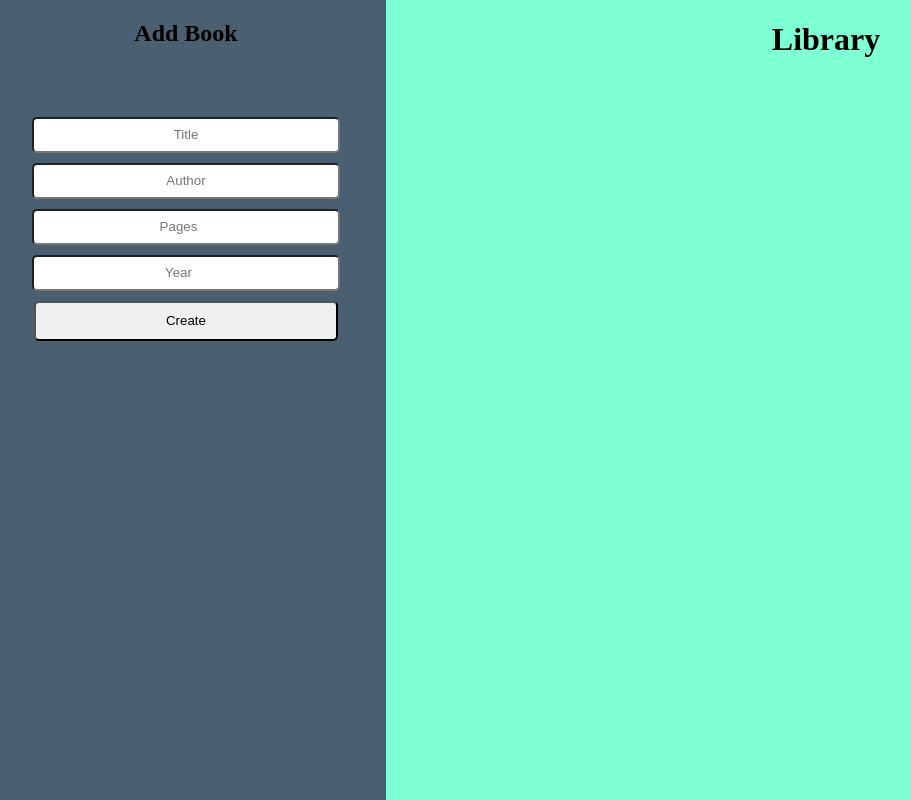
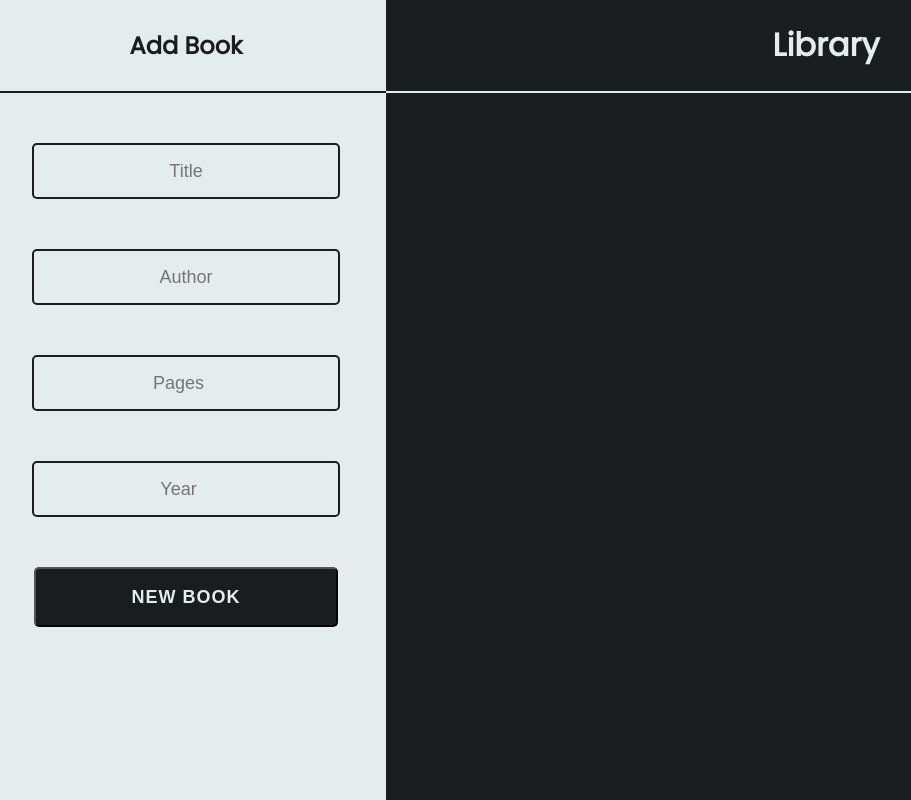
Before and after one commit to Phil-Menard/Library, a plain HTML site: page index.html in a window 1280 px wide. Shown: the whole page, without its empty margins (14-925 px from the left). Drawn offline with Linux system fonts and the light colour scheme.

Commit message:
Add style and fix close button
Change the style of the page (color / font / small animation).
Click for close button was too long, adjust the size.

```diff
--- a/index.html
+++ b/index.html
@@ -6,6 +6,7 @@
     <meta http-equiv="X-UA-Compatible" content="IE=edge">
     <meta name="viewport" content="width=device-width, initial-scale=1.0">
     <link rel="stylesheet" href="./styles.css">
+    <link rel="preconnect" href="https://fonts.googleapis.com"><link rel="preconnect" href="https://fonts.gstatic.com" crossorigin><link href="https://fonts.googleapis.com/css2?family=Poppins&display=swap" rel="stylesheet">
     <script src="./script.js" defer></script>
     <title>Library</title>
 </head>
@@ -19,7 +20,7 @@
             <input type="text" id="author" name="author" placeholder="Author">
             <input type="number" id="pages" name="pages" placeholder="Pages">
             <input type="number" id="year" name="year" placeholder="Year">
-            <button type="submit">Create</button>
+            <button type="submit" id="addButton">NEW BOOK</button>
         </form>
     </div>
 
--- a/script.js
+++ b/script.js
@@ -28,7 +28,6 @@ function getValues(e)    {
     for (let i = 0; i < values.length; i++) {
         values[i].value = "";   //reinitiate the values on the form
     }
-
 }
 
 function displayBook(title, author, pages, year)   {
@@ -36,7 +35,10 @@ function displayBook(title, author, pages, year)   {
     let card = document.createElement('div');
     card.className = "card";
     let closeButton = document.createElement('button');
-    closeButton.className = "close";
+    closeButton.className = "closeIcon";
+    let iconClose = document.createElement('img');
+    iconClose.setAttribute("src", "./images/close-svgrepo-com.svg");
+    closeButton.appendChild(iconClose);
     let titleDiv = document.createElement('div');
     let authorDiv = document.createElement('div');
     let pagesDiv = document.createElement('div');
@@ -52,9 +54,9 @@ function displayBook(title, author, pages, year)   {
     card.append(closeButton ,titleDiv, authorDiv, pagesDiv, yearDiv);
     main.appendChild(card);
 
-    closeButton.addEventListener('click', removeCard);
+    iconClose.addEventListener('click', removeCard);
 }
 
 function removeCard()   {
-    this.parentElement.remove();
+    this.parentElement.parentElement.remove();
 }
--- a/styles.css
+++ b/styles.css
@@ -1,3 +1,9 @@
+:root   {
+    --color-white : rgb(229, 236, 236);
+    --color-black: rgb(25, 29, 32);
+    font-family: 'Poppins', sans-serif;
+}
+
 body    {
     margin: 0;
     padding: 0;
@@ -7,7 +13,7 @@ body    {
 }
 
 .left   {
-    background-color: rgb(75, 95, 114);
+    background-color: var(--color-white);
     min-width: 400px;
     display: flex;
     flex-direction: column;
@@ -16,7 +22,7 @@ body    {
 }
 
 .right  {
-    background-color: aquamarine;
+    background-color: var(--color-black);
     width: 100%;
     display: flex;
     flex-direction: column;
@@ -25,47 +31,98 @@ body    {
 .main   {
     height: 100%;
     display: grid;
-    grid-template-columns: repeat(auto-fit, minmax(250px, 1fr));
+    grid-template-columns: repeat(auto-fit, minmax(300px, 1fr));
+    gap: 20px;
     justify-items:center;
 }
 
 .header {
     display: flex;
     justify-content: center;
+    height: 100px;
+    margin-bottom: 30px;
+    border-bottom: 2px solid var(--color-white);
 }
 
 form    {
     display: flex;
     flex-direction: column;
     align-items: center;
-    gap: 10px;
+    gap: 50px;
 }
 
 input   {
     width: 75%;
-    height: 30px;
+    height: 50px;
+    border: solid 2px var(--color-black);
     border-radius: 5px;
     text-align: center;
+    font-size: 18px;
+    background-color: var(--color-white);
+    color: var(--color-black);
 }
 
-button  {
+#addButton  {
     width: 76%;
-    height: 40px;
+    height: 60px;
     border-radius: 5px;
+    background-color: var(--color-black);
+    color: var(--color-white);
+    font-size: 18px;
+    font-weight: 600;
+    letter-spacing: 1px;
+}
+
+#addButton:hover    {
+    transition: ease-in-out .3s;
+    background-color: var(--color-white);
+    color: var(--color-black);
+}
+
+#addButton:active    {
+    transition: ease-in-out .1s;
+    border: 5px solid var(--color-black);
 }
 
 .card   {
     width : 250px;
     height: 250px;
-    background-color : rgba(106, 151, 129, 0.349);
+    background-color : var(--color-white);
     display: flex;
     flex-direction: column;
     align-items:center;
     gap: 20px;
     justify-content: center;
     font-size: 24px;
+    border: 2px solid var(--color-white);
+    border-radius: 10%;
+    box-shadow: 0 0 6px var(--color-white);
+    color: var(--color-black);
+    padding: 20px 10px 20px 20px;
 }
 
-.close  {
-    background-color: red;
+h1  {
+    color: var(--color-white);
 }
+
+h2  {
+    display: flex;
+    justify-content: center;
+    align-items: center;
+    color: var(--color-black);
+    height: 91px;
+    margin: 0;
+    border-bottom: solid 2px var(--color-black);
+}
+
+img  {
+    height: 42px;
+}
+
+.closeIcon  {
+    border: none;
+    width: 100%;
+    display: flex;
+    justify-content: end;
+    background-color: var(--color-white);
+}
```
Also changed, not shown: images/close-svgrepo-com.svg (added).
